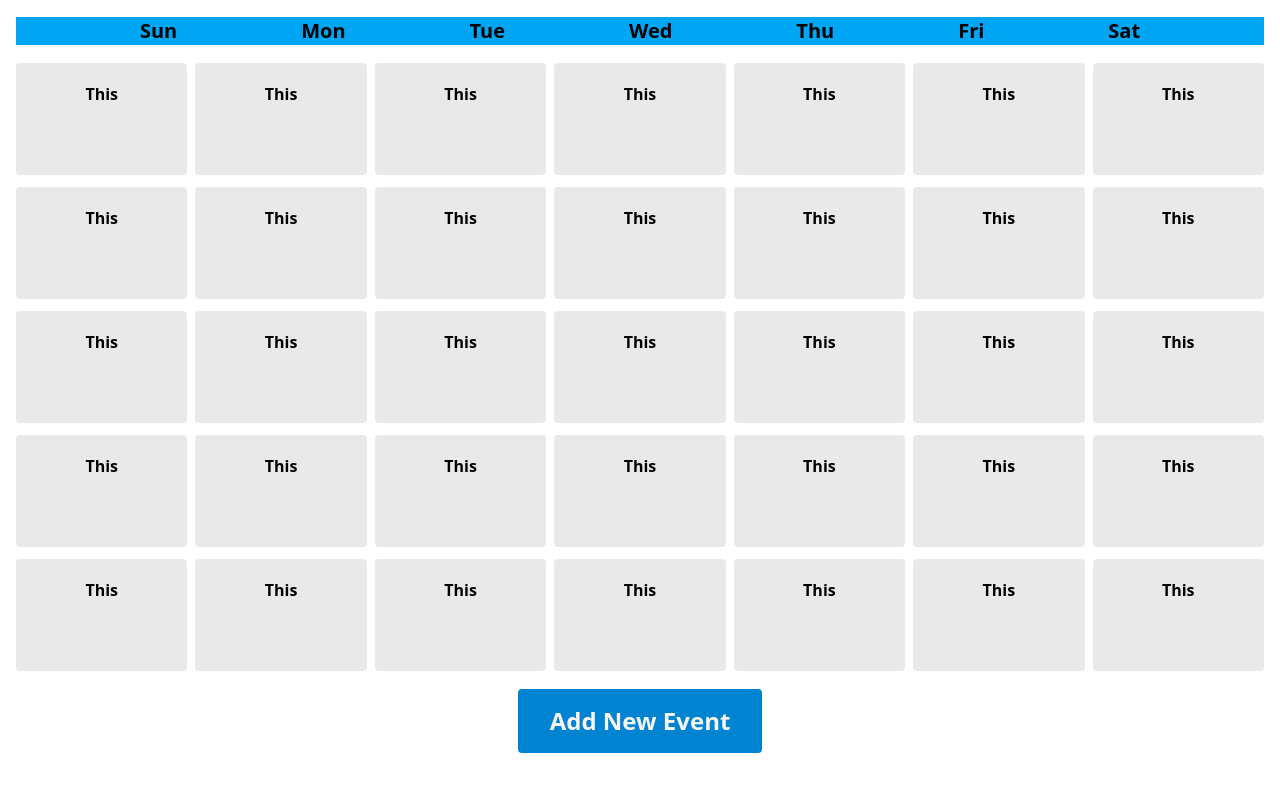
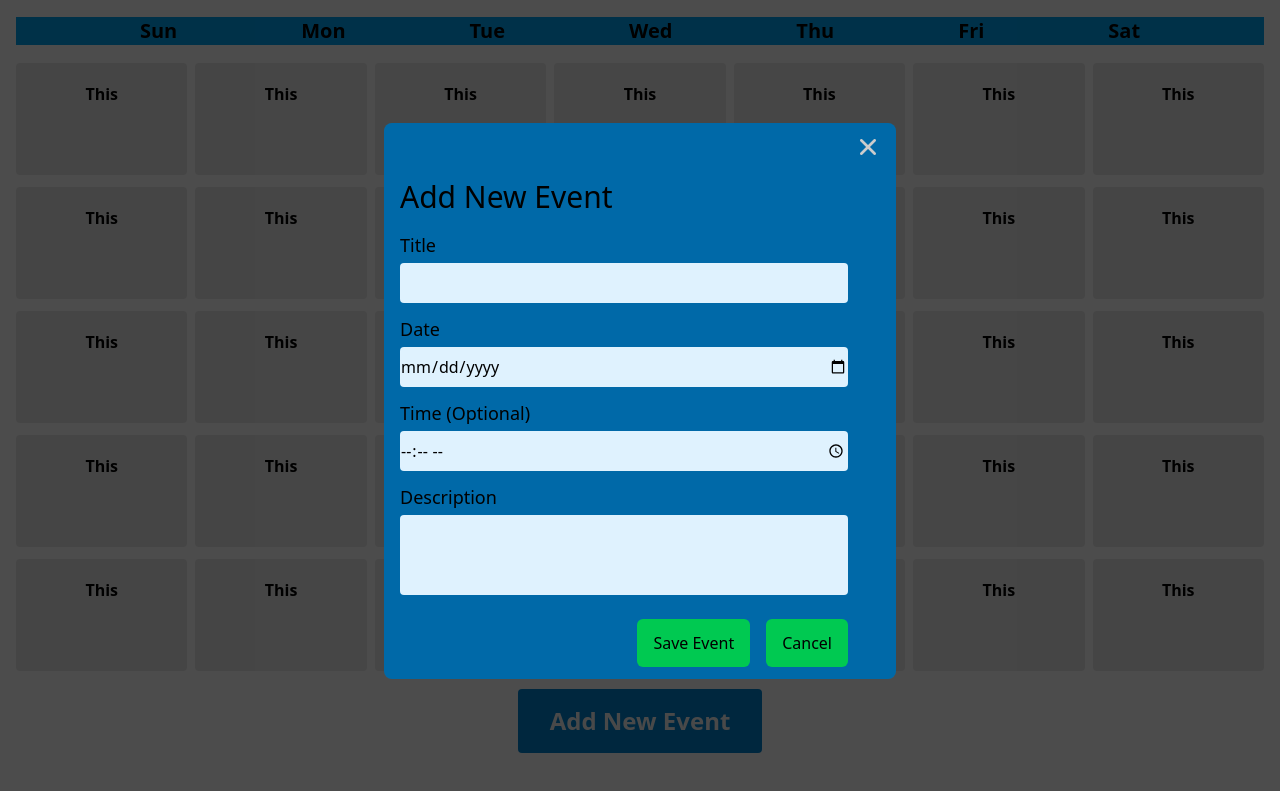
Before and after one commit to eddyfranc/Calendar_Event_Planner, a plain HTML site: page index.html in a window 1280 px wide. Both pictures are taken after a click on the button "Add New Event". Shown: the part 87-878 px from the top of the page. Drawn offline with nearby package versions, Linux system fonts and the light colour scheme.

Commit message:
Events Section Added

```diff
--- a/Script.js
+++ b/Script.js
@@ -35,3 +35,30 @@ const dates_divs = document.querySelectorAll('.dates_style');
 dates_divs.forEach(div => {
     div.addEventListener('click', handleClick);
 });
+
+
+//Section to Open and Close Our Modal
+const openEvent = document.getElementById("openEvent");
+const modal = document.querySelector(".events_modal");
+const closeBtn = document.querySelectorAll(".close-modal-btn");
+
+
+//Event Listeners for modal section
+openEvent.addEventListener("click", openModal);
+modal.addEventListener("click", (e) => closeModal(e, true));
+closeBtn.forEach(div => {
+    div.addEventListener("click", closeModal);
+});
+
+//section to open our modal
+function openModal() {
+    modal.classList.remove("hide");
+}
+
+//section to close our modal
+function closeModal(e, clickedOutside) {
+    if (clickedOutside) {
+        if (e.target.classList.contains("events_grid"))
+            modal.classList.add("hide");
+    } else modal.classList.add("hide");
+}
--- a/index.html
+++ b/index.html
@@ -30,9 +30,40 @@
         <div class="dates grid grid-cols-7 gap-2 m-4" id="date">
         </div>
         <div class="Event_btn flex justify-center ">
-            <button class="bg-sky-600 pt-4 pb-4 pl-8 pr-8 text-stone-100 text-2xl font-semibold rounded-sm ">Add New Event</button>
+            <button class="bg-sky-600 pt-4 pb-4 pl-8 pr-8 text-stone-100 text-2xl font-semibold rounded-sm" id="openEvent">Add New Event</button>
         </div>
+    </div>
+    <div class="events_modal hide">
+        <div class="events_grid grid place-items-center h-full">
+            <div class=" events w-lg bg-sky-700 mt-4 rounded-lg">
+                <div class="flex justify-end "><a href="#" class="close-modal-btn"><img src="Images/Icons/xlight.png" alt="xlight" class="mr-5 mb-2 mt-4" /></a></div>
+                <form action="">
+                  <h2 class="text-3xl mt-4 mb-4 ml-4">Add New Event</h2>
+                  <div>
+                    <label for="title" class="block text-lg ml-4">Title</label>
+                    <input type="text" id="title" class="w-md bg-sky-100 ml-4 mr-4 mt-1 mb-3 h-10 rounded-sm"/>
+
+                    <label for="date" class="block text-lg ml-4">Date</label>
+                    <input type="date" id="date" class="w-md bg-sky-100 ml-4 mr-4 mt-1 mb-3 h-10 rounded-sm" />
+
+                    <label for="time" class="block text-lg ml-4">Time (Optional)</label>
+                    <input type="time" id="time" class="w-md bg-sky-100 ml-4 mr-4 mt-1 mb-3 h-10 rounded-sm" />
+
+                    <label for="description" class="block text-lg ml-4">Description</label>
+                    <input type="message" id="description"  class="w-md bg-sky-100 ml-4 mr-4 mt-1 mb-3 h-20 rounded-sm"/>
+                  </div>
+                  <div class="flex justify-end">
+                    <button class="mt-3 mb-3 ml-2 mr-2 bg-green-500 pt-3 pb-3 pr-4 pl-4 rounded-md">Save Event</button>
+                    <button class="close-modal-btn mt-3 mb-3 ml-2 mr-12 bg-green-500 pt-3 pb-3 pr-4 pl-4 rounded-md">Cancel</button>
+                  </div>
+                </form>
+        </div>
+
     </div>
     <script src="Script.js"></script>
 </body>
 </html>
+
+
+
+<!-- removed - 36 - grid place-items-center -->
--- a/style.css
+++ b/style.css
@@ -23,3 +23,17 @@
 .dates_style:hover {
     background-color: #A9A9A9;
 }
+
+
+.events_modal {
+    background: rgba(0, 0, 0, 0.7);
+    position: fixed;
+    top: 0;
+    bottom: 0;
+    left: 0;
+    right: 0;
+}
+
+.hide {
+    display: none;
+}
```
Also changed, not shown: Images/Icons/xdark.png (added), Images/Icons/xlight.png (added).
